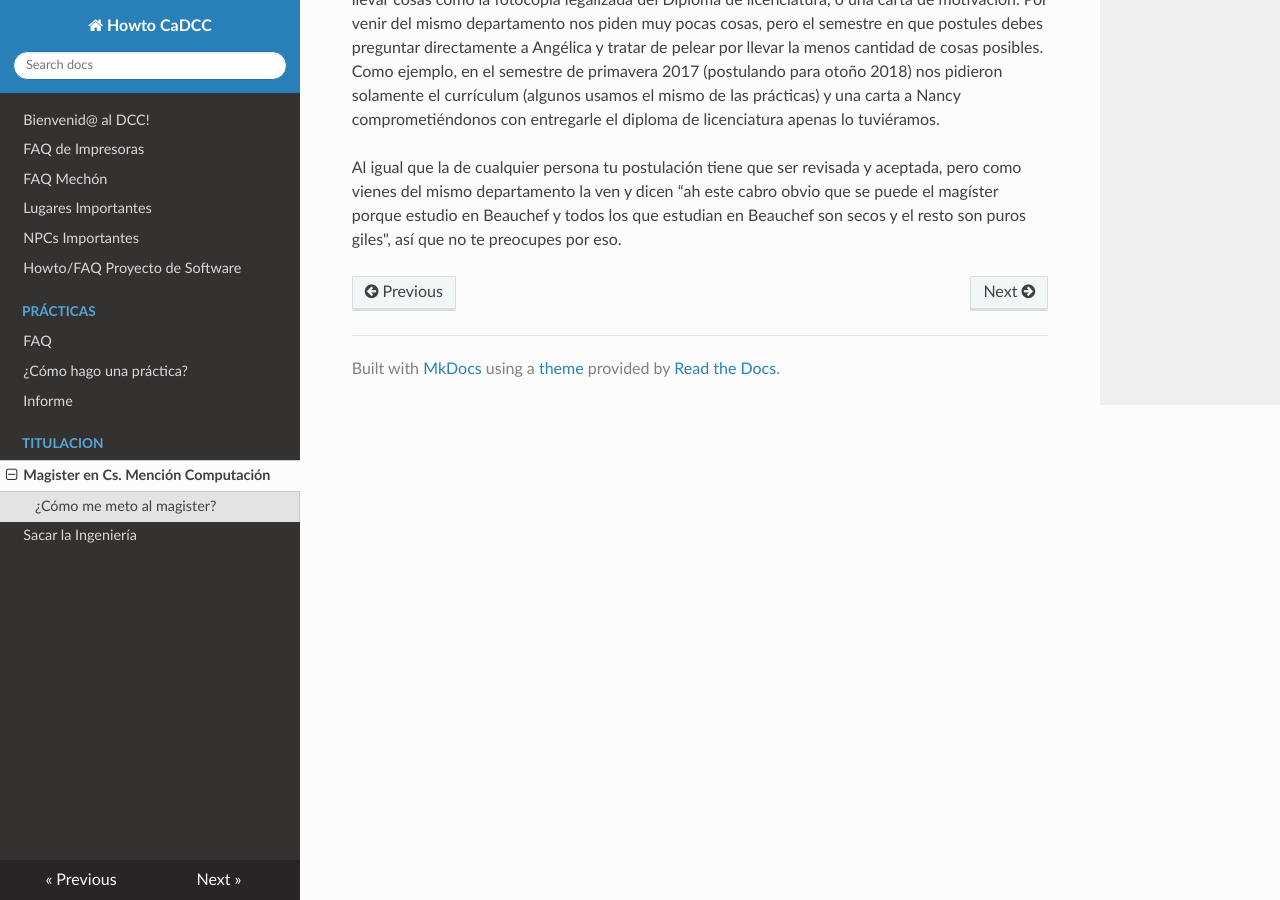
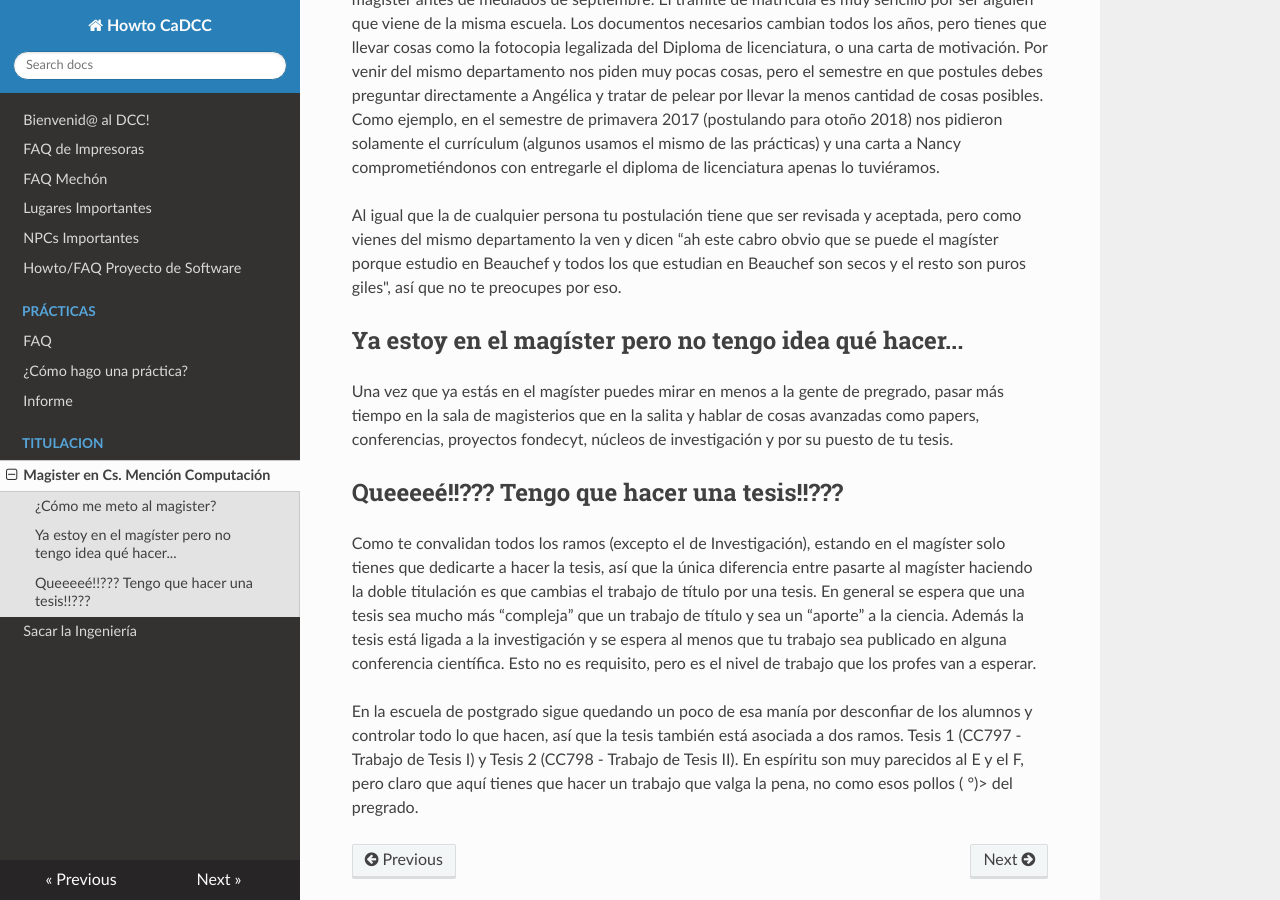
Before and after one commit to cadcc/howto, an MkDocs documentation site: the page built from docs/Titulacion/El Magister.md, in a window 1280 px wide and 900 px high, scrolled down 876 px. Built offline with MkDocs 1.6.1, drawn with Linux system fonts in a browser that asks for light colours; nearby versions of some CDN libraries; some of the changed text lies outside the part shown.

Commit message:
Update El Magister.md

```diff
--- a/docs/Titulacion/El Magister.md
+++ b/docs/Titulacion/El Magister.md
@@ -2,10 +2,20 @@
 
 ## ¿Cómo me meto al magister?
 
-Independiente de si haces doble titulación (Explicaremos más adelante qué clase de brujería es esta) o primero terminas la ingeniería, hay varias cosas que son iguales en ambos casos. Por ejemplo, si te metes al magíster viniendo desde el DCC te convalidan todos los ramos. Bueno, casi, lo único extra que hay que tomar es CC71T - Investigación en Cs.de la Computación.(Métodos, Técnicas, Perspectivas)[3]. Aunque también muchos toman este ramo como electivo en pregrado y por lo tanto cuando entran al magíster no tienen que tomar ningún ramo adicional.
+Independiente de si haces doble titulación (Explicaremos más adelante qué clase de brujería es esta) o primero terminas la ingeniería, hay varias cosas que son iguales en ambos casos. Por ejemplo, si te metes al magíster viniendo desde el DCC te convalidan todos los ramos. Bueno, casi, lo único extra que hay que tomar es CC71T - Investigación en Cs.de la Computación.(Métodos, Técnicas, Perspectivas) _(Nunca nadie ha sabido el nombre completo de este ramo porque es tan largo que no cabe ni en U-Cursos ni en Ucampus. Sin duda el nombre es muy sospechoso)_. Aunque también muchos toman este ramo como electivo en pregrado y por lo tanto cuando entran al magíster no tienen que tomar ningún ramo adicional.
 
 La postulación al magister también es independiente de si haces o no doble titulación. Puedes postular tanto con la licenciatura o con el título. La forma más fácil es hacerlo con la licenciatura (y la única si haces doble titulación). Tramitar la licenciatura es un trámite bien sencillo, primero debes tener todos los ramos aprobados, luego pagar 25 lucas en ese rincón que está en el hall sur (Unidad de Aranceles) y después avisar en la secretaría de estudios (Torre Central, 1er. piso) que pagaste, porque ellos no se dan cuenta solos a pesar de que esté toda la información en el sistema. De ahí en adelante deberás seguir en Ucampus / Títulos y Grados tu proceso de licenciatura e ir a molestar a las áreas que se demoren en tenerte los ticket listos. La resolución puede tardar un poco, entre un par de semanas, hasta un mes, así que hay que estar atento para hacer el trámite el semestre antes de que empieces el magister. De todas formas, la entrega del Diploma puede tomar bastante tiempo (entre 2 y 5 meses), porque el Rector no lo firma nunca, pero no te preocupes pues debería bastar con que internamente figures como licenciado. Si tienes problemas porque no te están contando un ramo que sí debería contar, debes pimponearte entre Angélica y la secretaría de estudios hasta que agreguen el ramo al plan de estudios.
 
 La postulación al magister debes hacerla el semestre anterior al que entras (thanks captain) y puede hacerse tanto en otoño como primavera. Si la haces en primavera (para otoño del año siguiente), intenta hablar con Angélica (con un correo basta) para informarle de tu interés en seguir con magíster antes de mediados de septiembre. El trámite de matrícula es muy sencillo por ser alguien que viene de la misma escuela. Los documentos necesarios cambian todos los años, pero tienes que llevar cosas como la fotocopia legalizada del Diploma de licenciatura, o una carta de motivación. Por venir del mismo departamento nos piden muy pocas cosas, pero el semestre en que postules debes preguntar directamente a Angélica y tratar de pelear por llevar la menos cantidad de cosas posibles. Como ejemplo, en el semestre de primavera 2017 (postulando para otoño 2018) nos pidieron solamente el currículum (algunos usamos el mismo de las prácticas) y una carta a Nancy comprometiéndonos con entregarle el diploma de licenciatura apenas lo tuviéramos.
 
 Al igual que la de cualquier persona tu postulación tiene que ser revisada y aceptada, pero como vienes del mismo departamento la ven y dicen “ah este cabro obvio que se puede el magíster porque estudio en Beauchef y todos los que estudian en Beauchef son secos y el resto son puros giles", así que no te preocupes por eso.
+
+## Ya estoy en el magíster pero no tengo idea qué hacer...
+
+Una vez que ya estás en el magíster puedes mirar en menos a la gente de pregrado, pasar más tiempo en la sala de magisterios que en la salita y hablar de cosas avanzadas como papers, conferencias, proyectos fondecyt, núcleos de investigación y por su puesto de tu tesis.
+
+## Queeeeé!!??? Tengo que hacer una tesis!!???
+
+Como te convalidan todos los ramos (excepto el de Investigación), estando en el magíster solo tienes que dedicarte a hacer la tesis, así que la única diferencia entre pasarte al magíster haciendo la doble titulación es que cambias el trabajo de título por una tesis. En general se espera que una tesis sea mucho más “compleja” que un trabajo de título y sea un “aporte” a la ciencia. Además la tesis está ligada a la investigación y se espera al menos que tu trabajo sea publicado en alguna conferencia científica. Esto no es requisito, pero es el nivel de trabajo que los profes van a esperar.
+
+En la escuela de postgrado sigue quedando un poco de esa manía por desconfiar de los alumnos y controlar todo lo que hacen, así que la tesis también está asociada a dos ramos. Tesis 1 (CC797 - Trabajo de Tesis I) y Tesis 2 (CC798 - Trabajo de Tesis II). En espíritu son muy parecidos al E y el F, pero claro que aquí tienes que hacer un trabajo que valga la pena, no como esos pollos ( °)> del pregrado.
```
